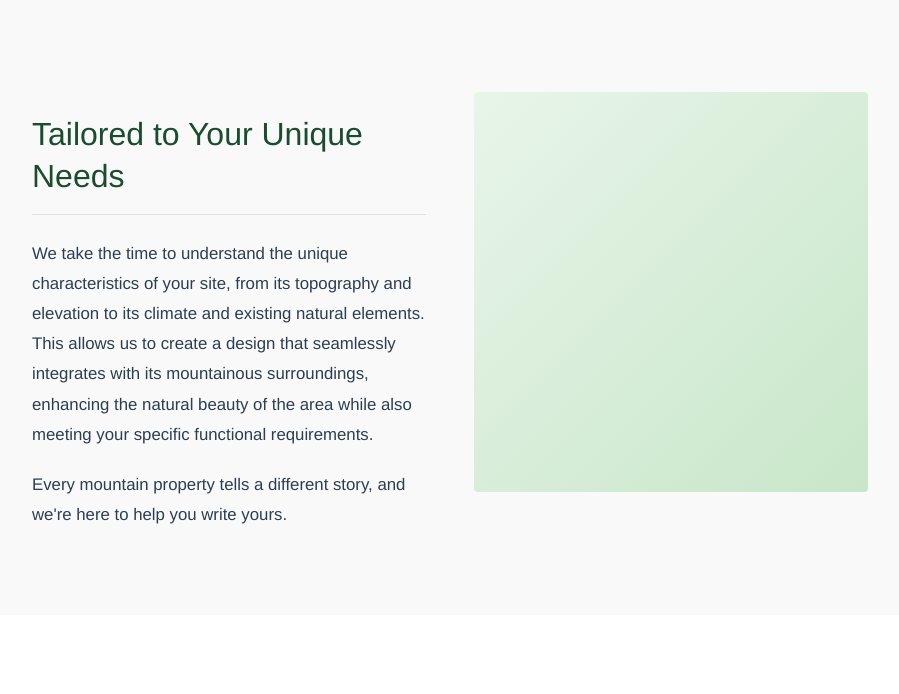
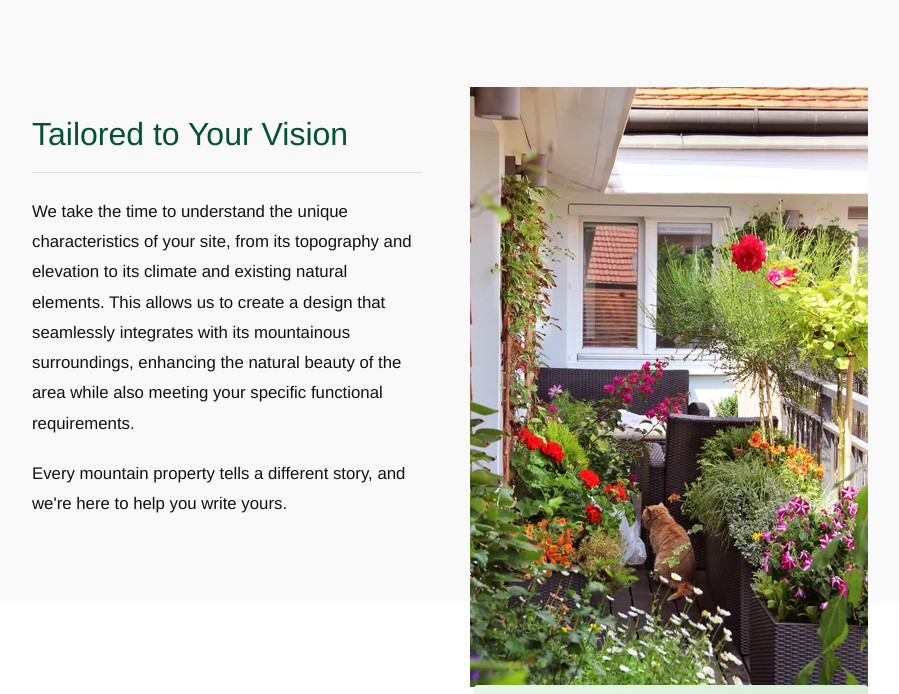
Before and after one commit to abidaslam892/Highland-dynamic-website, a plain HTML site: page services/design/index.html in a window 1280 px wide. Shown: the part 1417-2111 px from the top of the page, without its empty margins (190-1089 px from the left). Drawn offline with Linux system fonts and the light colour scheme.

Commit message:
Update CSS with Topiarius emerald theme and add images to all content sections

```diff
--- a/assets/css/topiarius-theme.css
+++ b/assets/css/topiarius-theme.css
@@ -3,22 +3,27 @@
    ================================================ */
 
 :root {
-    /* Brand Colors - Topiarius Green Theme */
-    --topiarius-green: #1a4d2e;
-    --topiarius-green-dark: #0f3320;
-    --topiarius-green-light: #2d6a4f;
+    /* Brand Colors - Topiarius Emerald Theme */
+    --topiarius-green: rgb(6, 80, 53);
+    --topiarius-green-dark: rgb(4, 60, 40);
+    --topiarius-green-light: rgb(84, 101, 87);
+    --topiarius-gold: rgb(211, 174, 67);
+    --topiarius-sage: rgb(142, 162, 156);
     --mountain-sage: #6FA362;
     --alpine-sky: #87CEEB;
 
     /* Neutral Colors */
-    --text-dark: #2c3e50;
-    --text-light: #666666;
+    --text-dark: #111111;
+    --text-light: #222222;
+    --text-muted: #666666;
     --border-color: #e1e8ed;
     --background-light: #f8f9fa;
     --background-white: #ffffff;
-    --footer-dark: #0f3320;
+    --background-cream: rgb(225, 205, 191);
+    --footer-dark: rgb(6, 80, 53);
 
     /* Accent Colors */
+    --accent-gold: rgb(211, 174, 67);
     --accent-warm: #d4a574;
     --accent-autumn: #c1693c;
     --success-green: #28a745;
--- a/services/design/index.html
+++ b/services/design/index.html
@@ -60,18 +60,24 @@
                     <p>Our team of mountain design experts has been crafting breathtaking alpine retreats for over two decades. We believe that meticulous planning is the key to unlocking the full potential of your property, transforming it into an oasis that will inspire and captivate you for years to come.</p>
                     <p>We transform both residential and commercial mountain properties, creating something truly unique with each project. Whether it's a private alpine sanctuary or a mountain resort experience, we bring your vision to life.</p>
                 </div>
-                <div class="content-image"></div>
+                <div class="content-image">
+                    <img src="../../../images/services/depositphotos_38310113-stock-photo-beautiful-modern-terrace-with-a.jpg" alt="Dream landscape">
+                </div>
             </div>
         </div>
     </section>
 
-    <!-- Tailored Section -->
+    <!-- Fourth Content Section -->
+
+    <!-- Second Content Section -->
     <section class="content-section alt-bg">
         <div class="container-wide">
             <div class="content-columns reverse">
-                <div class="content-image"></div>
+                <div class="content-image">
+                    <img src="../../../images/services/design-large.jpg" alt="Tailored design">
+                </div>
                 <div class="content-text">
-                    <h2>Tailored to Your Unique Needs</h2>
+                    <h2>Tailored to Your Vision</h2>
                     <p>We take the time to understand the unique characteristics of your site, from its topography and elevation to its climate and existing natural elements. This allows us to create a design that seamlessly integrates with its mountainous surroundings, enhancing the natural beauty of the area while also meeting your specific functional requirements.</p>
                     <p>Every mountain property tells a different story, and we're here to help you write yours.</p>
                 </div>
```
Also changed, not shown: about.html (+6 -2 lines), maintenance.html (+6 -2 lines), services/luxury/index.html (+3 -1 lines).
